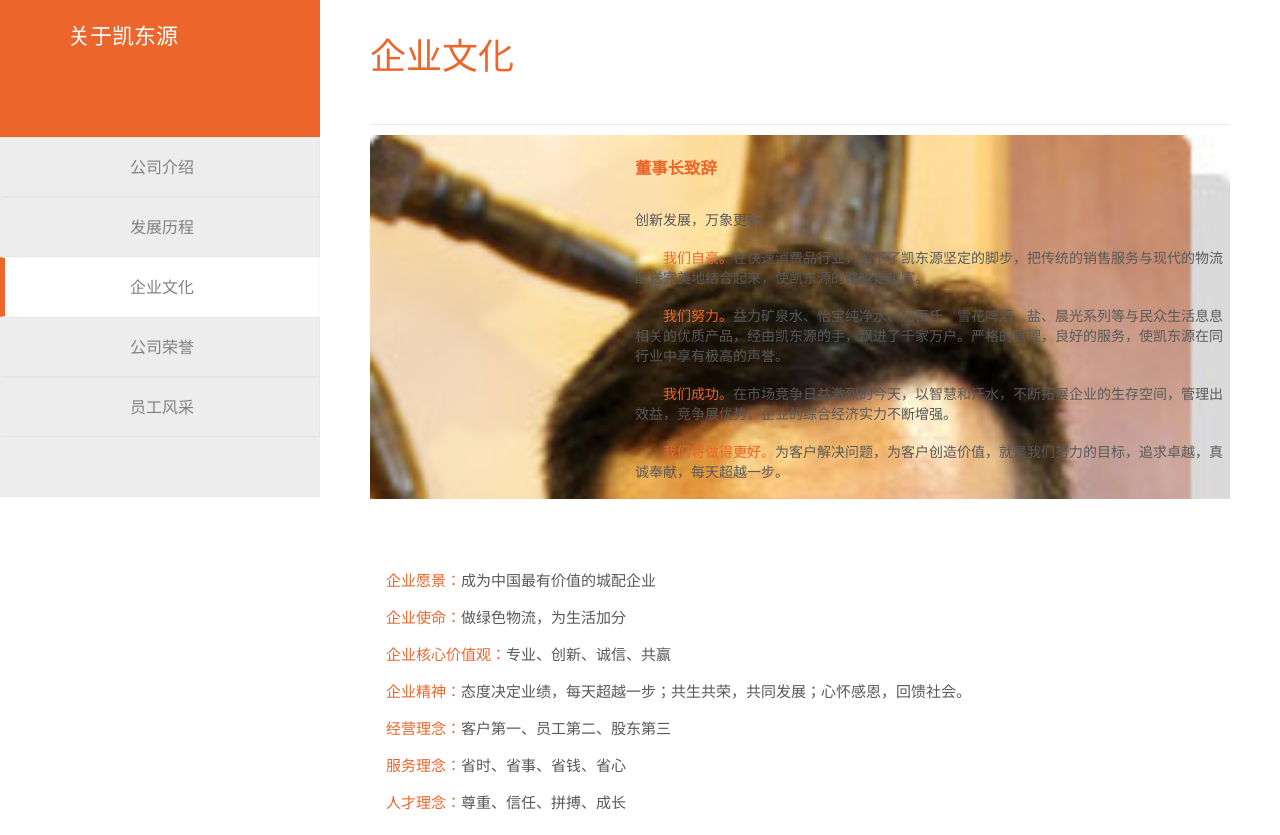
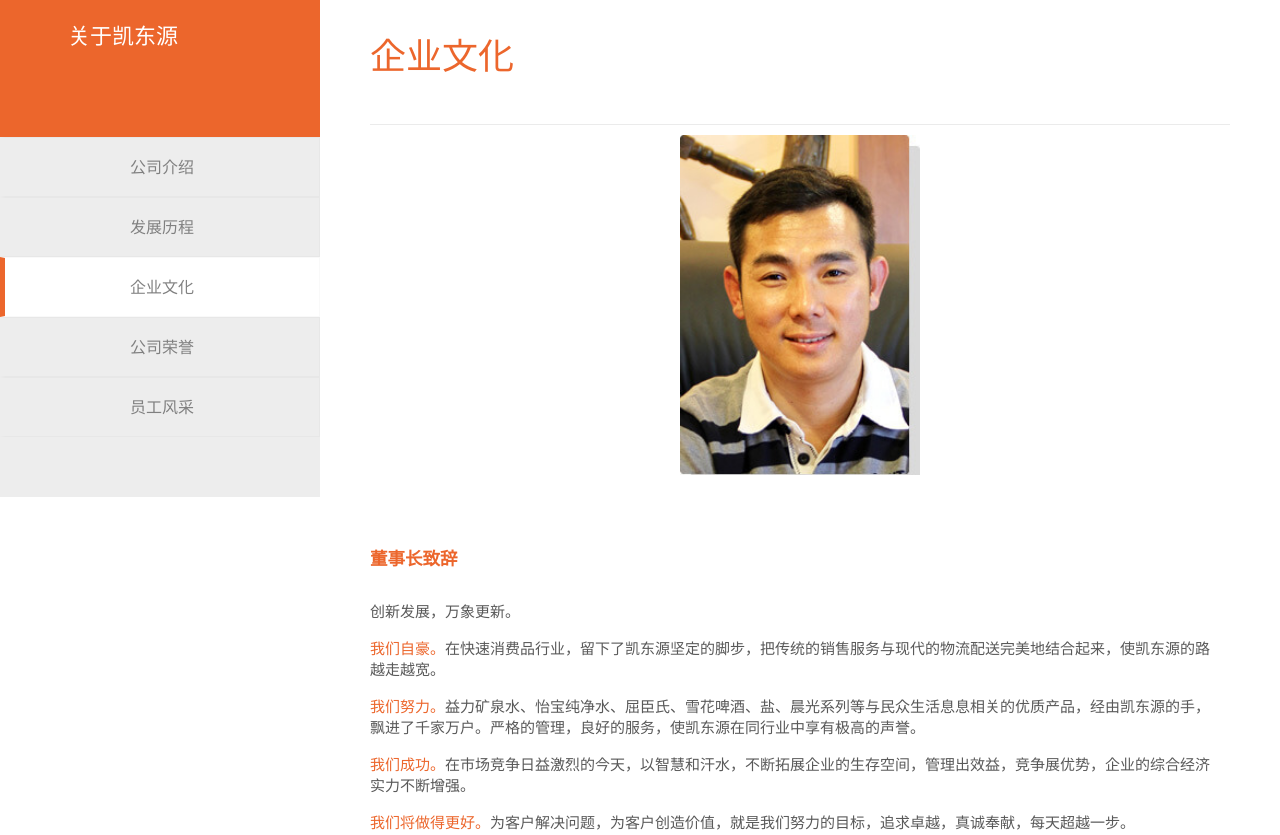
Before and after one commit to wangwenwang/kaidongyuan.com, a plain HTML site: page culture.html in a window 1280 px wide. Shown: the part 1107-1942 px from the top of the page. Drawn offline with Linux system fonts and the light colour scheme.

Commit message:
优化界面错乱问题

```diff
--- a/css/culture.css
+++ b/css/culture.css
@@ -7,7 +7,7 @@
 	margin-bottom: 50px;
 }
 .cultureFloat+div p{
-	margin:16px;
+	margin:16px 16px 16px 0px;
 }
 .cultureLeft{
 	width: 240px;
@@ -15,8 +15,9 @@
 	float: left;
 }
 .cultureLeft>img{
-	width: 100%;
-	margin: 30px 0;
+	height: 100%;
+	object-fit: contain;
+	/*margin: 30px 0;*/
 }
 .cultureRight{
 	width: 595px;
--- a/culture.html
+++ b/culture.html
@@ -42,7 +42,7 @@
 	<script src="load_common.js"></script>
 	<script>
 
-		addHtml("images/about/about.jpg","About","Us","关于凯东源","<li class='introduction'><a href='introduction.html'>公司介绍</a></li><li class='history'><a href='history.html'>发展历程</a></li><li class='culture'><a href='culture.html'>企业文化</a></li><li class='honor'><a href='honor.html'>公司荣誉</a></li><li class='staff'><a href='staff.html'>员工风采</a></li>","企业文化","CORPORATE CULTURE",'<div class="cultureFloat"><div class="cultureLeft"><img src="images/about/culture.jpg" alt="企业文化-深圳市凯东源现代物流股份有限公司" /></div><div class="cultureRight"><h3>董事长致辞</h3><span>创新发展，万象更新。</span><p><span>我们自豪。</span>在快速消费品行业，留下了凯东源坚定的脚步，把传统的销售服务与现代的物流配送完美地结合起来，使凯东源的路越走越宽。</p><p><span>我们努力。</span>益力矿泉水、怡宝纯净水、屈臣氏、雪花啤酒、盐、晨光系列等与民众生活息息相关的优质产品，经由凯东源的手，飘进了千家万户。严格的管理，良好的服务，使凯东源在同行业中享有极高的声誉。</p><p><span>我们成功。</span>在市场竞争日益激烈的今天，以智慧和汗水，不断拓展企业的生存空间，管理出效益，竞争展优势，企业的综合经济实力不断增强。</p><p><span>我们将做得更好。</span>为客户解决问题，为客户创造价值，就是我们努力的目标，追求卓越，真诚奉献，每天超越一步。</p></div></div><div><p><span>企业愿景：</span>成为中国最有价值的城配企业</p><p><span>企业使命：</span>做绿色物流，为生活加分</p><p><span>企业核心价值观：</span>专业、创新、诚信、共赢</p><p><span>企业精神：</span>态度决定业绩，每天超越一步；共生共荣，共同发展；心怀感恩，回馈社会。</p><p><span>经营理念：</span>客户第一、员工第二、股东第三</p><p><span>服务理念：</span>省时、省事、省钱、省心</p><p><span>人才理念：</span>尊重、信任、拼搏、成长</p></div>');
+		addHtml("images/about/about.jpg","About","Us","关于凯东源","<li class='introduction'><a href='introduction.html'>公司介绍</a></li><li class='history'><a href='history.html'>发展历程</a></li><li class='culture'><a href='culture.html'>企业文化</a></li><li class='honor'><a href='honor.html'>公司荣誉</a></li><li class='staff'><a href='staff.html'>员工风采</a></li>","企业文化","CORPORATE CULTURE",'<div class="cultureFloat"><div class="cultureLeft"><img src="images/about/culture.jpg" alt="企业文化-深圳市凯东源现代物流股份有限公司" /></div><div class="cultureRight"></div></div><div><h3>董事长致辞</h3><span>创新发展，万象更新。</span><p><span>我们自豪。</span>在快速消费品行业，留下了凯东源坚定的脚步，把传统的销售服务与现代的物流配送完美地结合起来，使凯东源的路越走越宽。</p><p><span>我们努力。</span>益力矿泉水、怡宝纯净水、屈臣氏、雪花啤酒、盐、晨光系列等与民众生活息息相关的优质产品，经由凯东源的手，飘进了千家万户。严格的管理，良好的服务，使凯东源在同行业中享有极高的声誉。</p><p><span>我们成功。</span>在市场竞争日益激烈的今天，以智慧和汗水，不断拓展企业的生存空间，管理出效益，竞争展优势，企业的综合经济实力不断增强。</p><p><span>我们将做得更好。</span>为客户解决问题，为客户创造价值，就是我们努力的目标，追求卓越，真诚奉献，每天超越一步。</p><p><span>企业愿景：</span>成为中国最有价值的城配企业</p><p><span>企业使命：</span>做绿色物流，为生活加分</p><p><span>企业核心价值观：</span>专业、创新、诚信、共赢</p><p><span>企业精神：</span>态度决定业绩，每天超越一步；共生共荣，共同发展；心怀感恩，回馈社会。</p><p><span>经营理念：</span>客户第一、员工第二、股东第三</p><p><span>服务理念：</span>省时、省事、省钱、省心</p><p><span>人才理念：</span>尊重、信任、拼搏、成长</p></div>');
 
 	</script>
 	<script>
```
